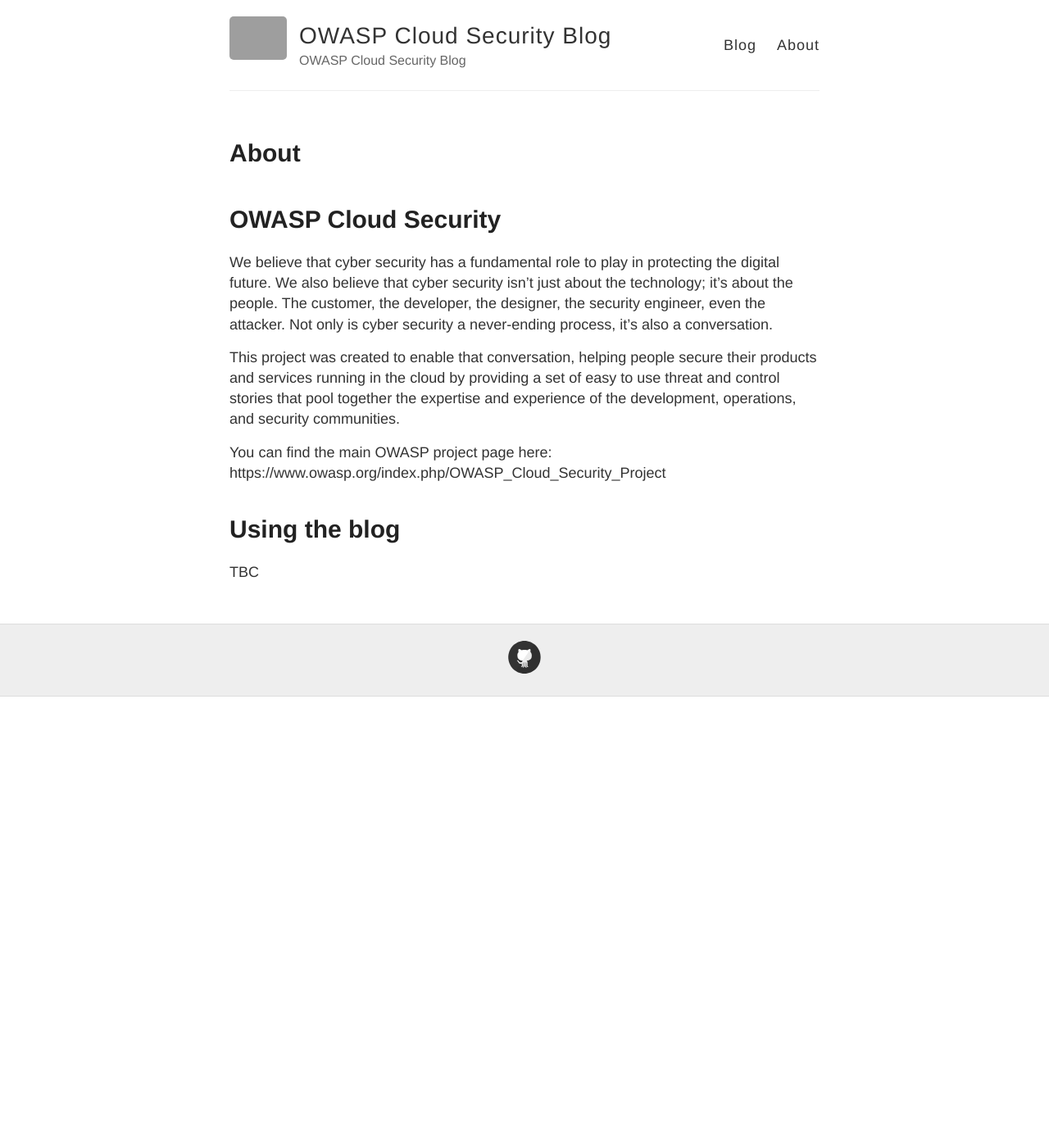
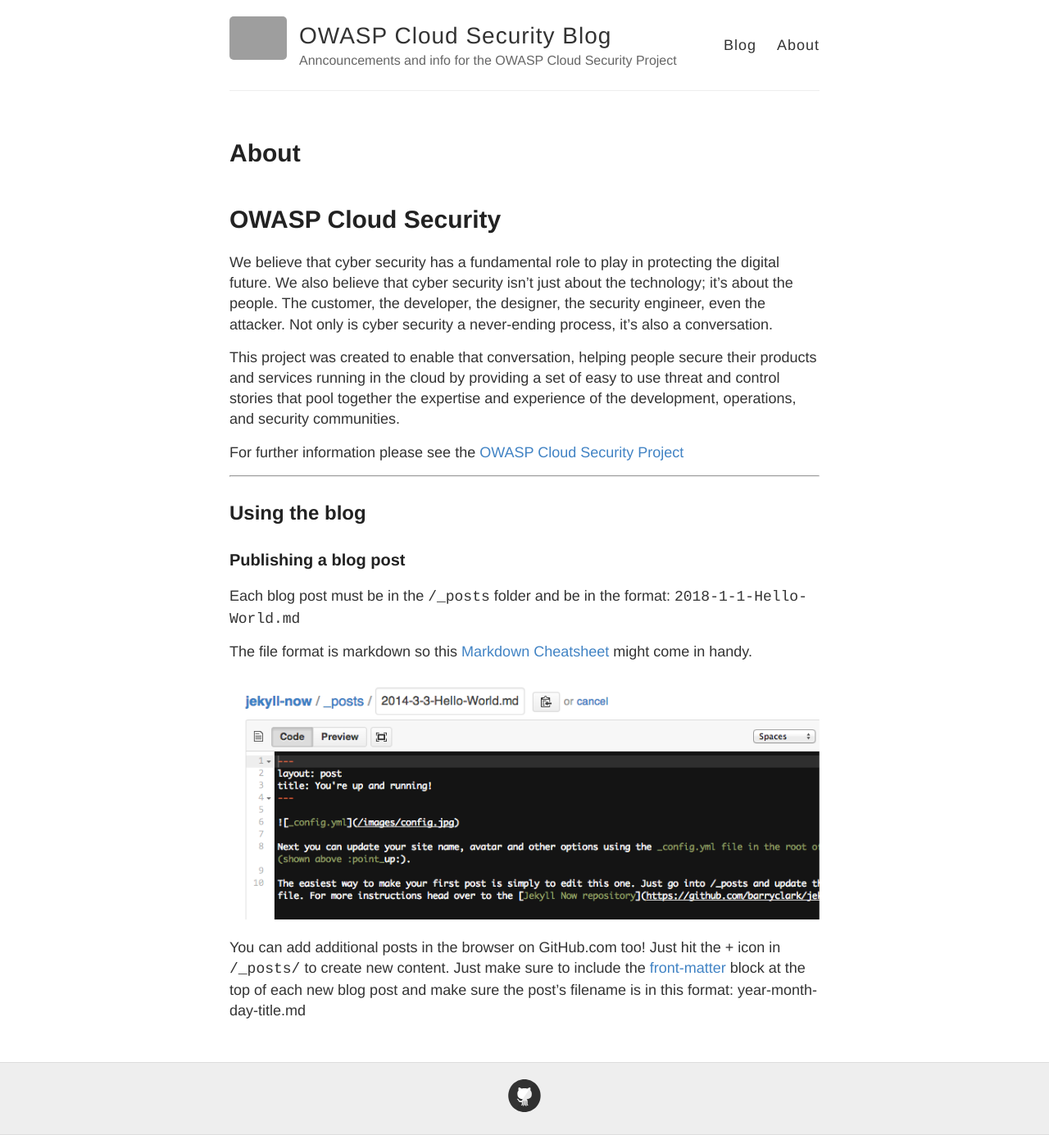
Before and after one commit to owasp-cloud-security/owasp-cloud-security-blog, a Jekyll site: the page built from about.md, in a window 1280 px wide. Shown: the whole page at 82% size. Built offline with Jekyll 4.4.1, drawn with Linux system fonts in a browser that asks for light colours; before the commit the page ends 900 px from its top, so only the background shows below that; grey boxes are pictures that could not be loaded.

Commit message:
Formatting changes

```diff
--- a/_config.yml
+++ b/_config.yml
@@ -6,7 +6,7 @@
 name: OWASP Cloud Security Blog
 
 # Short bio or description (displayed in the header)
-description: OWASP Cloud Security Blog
+description: Anncouncements and info for the OWASP Cloud Security Project
 
 # URL of your avatar or profile pic (you could use your GitHub profile pic)
 avatar: https://www.owasp.org/images/d/df/Owasp_logo_rev_icon.jpg
@@ -21,7 +21,7 @@ footer-links:
   email:
   facebook:
   flickr:
-  github: https://github.com/owasp-cloud-security/owasp-cloud-security
+  github: owasp-cloud-security/owasp-cloud-security
   instagram:
   linkedin:
   pinterest:
--- a/about.md
+++ b/about.md
@@ -10,8 +10,18 @@ We believe that cyber security has a fundamental role to play in protecting the
 
 This project was created to enable that conversation, helping people secure their products and services running in the cloud by providing a set of easy to use threat and control stories that pool together the expertise and experience of the development, operations, and security communities.
 
-You can find the main OWASP project page here: https://www.owasp.org/index.php/OWASP_Cloud_Security_Project
+For further information please see the [OWASP Cloud Security Project](https://www.owasp.org/index.php/OWASP_Cloud_Security_Project)
 
-# Using the blog
+---
 
-TBC
+## Using the blog
+
+### Publishing a blog post
+
+Each blog post must be in the `/_posts` folder and be in the format: `2018-1-1-Hello-World.md`
+
+The file format is markdown so this [Markdown Cheatsheet](http://www.jekyllnow.com/Markdown-Style-Guide/) might come in handy.
+
+![First Post](/images/first-post.png "First Post")
+
+> You can add additional posts in the browser on GitHub.com too! Just hit the + icon in `/_posts/` to create new content. Just make sure to include the [front-matter](http://jekyllrb.com/docs/frontmatter/) block at the top of each new blog post and make sure the post's filename is in this format: year-month-day-title.md
```
Also changed, not shown: README.md.
